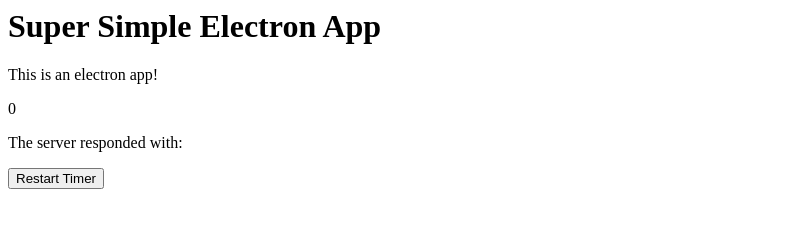
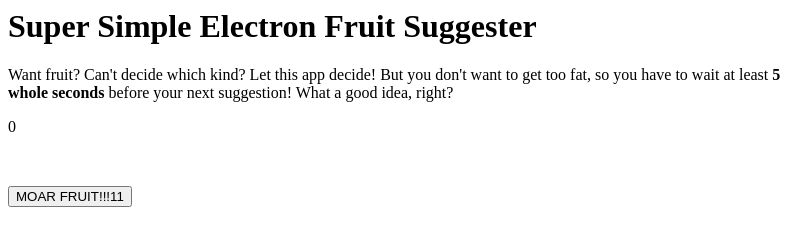
Before and after one commit to EthanPKlein/ElectronDemo, an Electron app: page index.html in a window 800 px wide. Drawn offline with nearby package versions, Linux system fonts and the light colour scheme; no server answers.

Commit message:
Cleaning up and changing text

```diff
--- a/alarm.js
+++ b/alarm.js
@@ -28,7 +28,7 @@
 };
 
 Alarm.prototype.printResponse = function(response) {
-    $("#serverResponse").html('The server responded with: ' + response);
+    $("#serverResponse").append(response + "<br>");
 };
 
 var alarm = new Alarm();
--- a/index.html
+++ b/index.html
@@ -1,17 +1,17 @@
 <html>
 
 <head>
-    <title>Super Simple Electron App</title>
+    <title>Super Simple Electron Fruit Suggester</title>
 </head>
 
 <body>
-    <h1>Super Simple Electron App</h1>
-    <p>This is an electron app!</p>
+    <h1>Super Simple Electron Fruit Suggester</h1>
+    <p>Want fruit?  Can't decide which kind?  Let this app decide!  But you don't want to get too fat, so you have to wait at least <b>5 whole seconds</b> before your next suggestion!  What a good idea, right?</p>
 
-    <p id="timer">The time is...</p>
+    <p id="timer">Suggestion in...</p>
     <p id="serverResponse"></p>
 
-    <button id="startTimer">Restart Timer</button>
+    <button id="startTimer">MOAR FRUIT!!!11</button>
 
     <script>
         if (typeof module === 'object') { window.module = module; module = undefined; }
--- a/package.json
+++ b/package.json
@@ -11,5 +11,8 @@
   "devDependencies": {
     "electron": "^1.6.2",
     "jquery": "^3.2.1"
+  },
+  "dependencies": {
+    "electron-notifications": "^1.0.0"
   }
 }
```
Also changed, not shown: main.js (+14 -6 lines), 1 other file.
